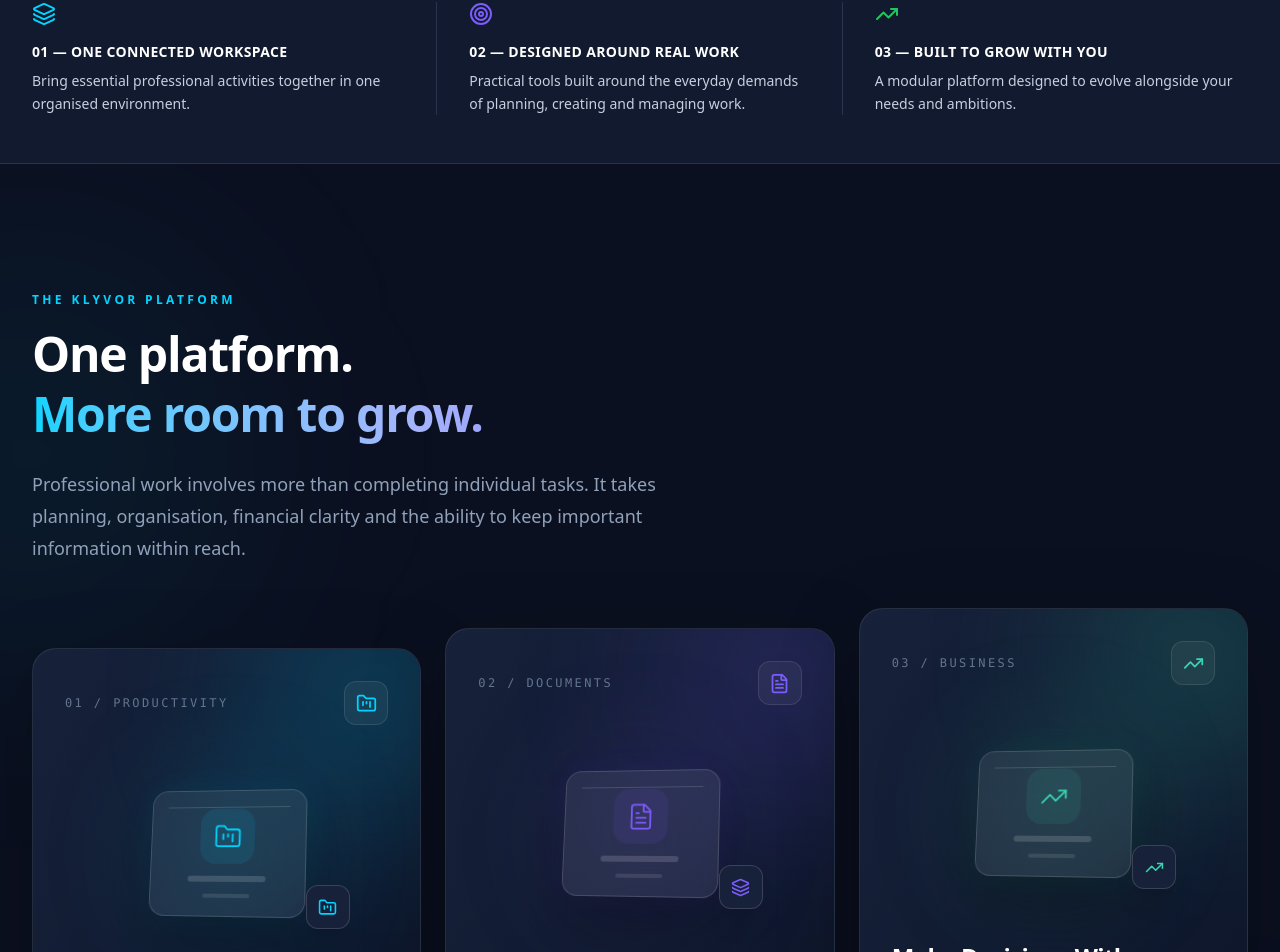
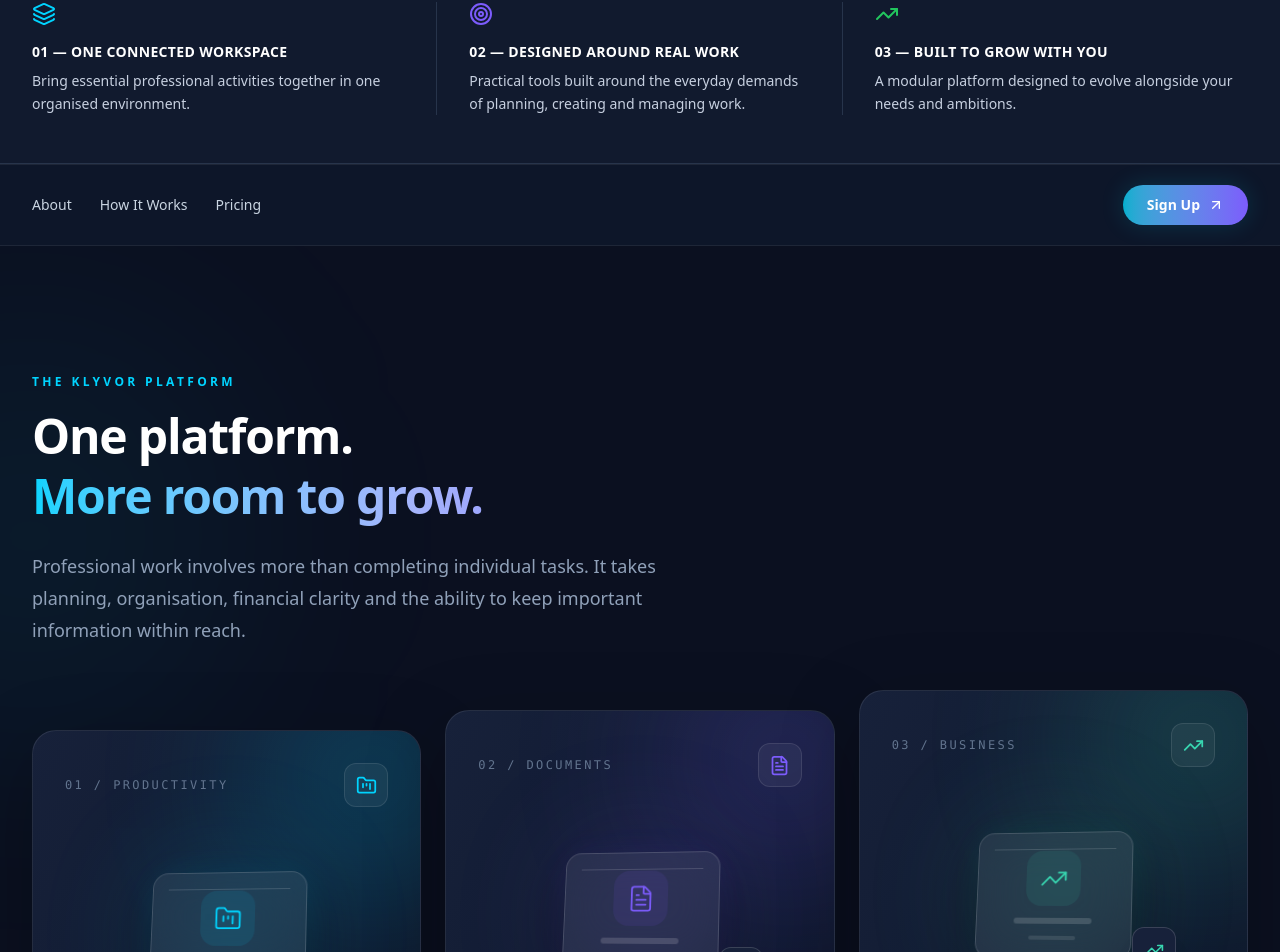
Before and after one commit to titanicfay-cloud/klyvor, a Next.js app: page / in a window 1280 px wide. Shown: the part 951-1903 px from the top of the page. Built offline with nearby package versions, Linux system fonts and the light colour scheme.

Commit message:
Integrate landing navigation strip beneath trust section

```diff
--- a/app/page.tsx
+++ b/app/page.tsx
@@ -2,6 +2,7 @@
 import Navbar from "@/components/landing/Navbar";
 import Hero from "@/components/landing/Hero";
 import TrustStrip from "@/components/landing/TrustStrip";
+import LandingNavStrip from "@/components/landing/LandingNavStrip";
 import PlatformOverview from "@/components/landing/PlatformOverview";
 import ProblemSection from "@/components/landing/ProblemSection";
 import HowItWorks from "@/components/landing/HowItWorks";
@@ -14,9 +15,11 @@ export default function Home() {
   return (
     <div className="min-h-screen flex flex-col overflow-hidden bg-[#0B1020]">
       <Navbar />
+
       <main className="flex-grow">
         <Hero />
         <TrustStrip />
+        <LandingNavStrip />
         <PlatformOverview />
         <ProblemSection />
         <HowItWorks />
@@ -24,6 +27,7 @@ export default function Home() {
         <BrandStatement />
         <FinalCTA />
       </main>
+
       <Footer />
     </div>
   );
```
